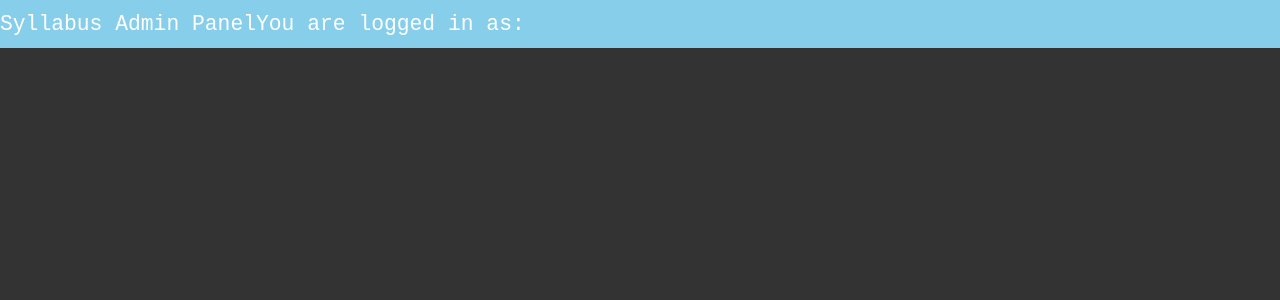
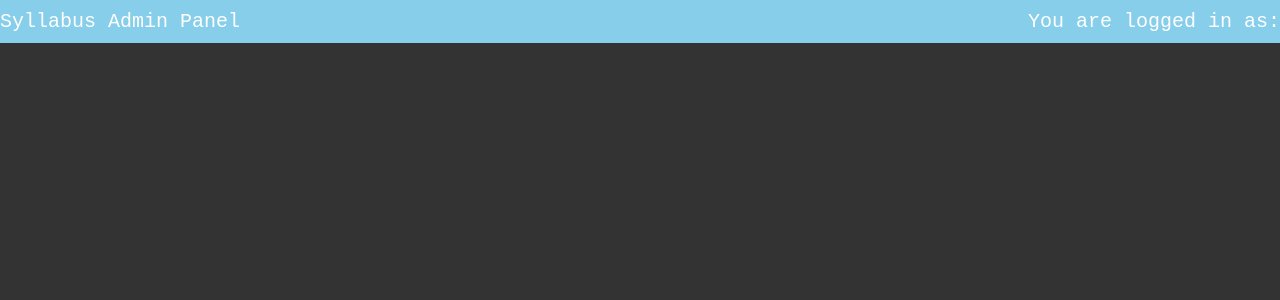
Before and after one commit to f0s3/syllabuspanel_react, a React (Create React App) app: page / in a window 1280 px wide. Shown: the top 300 px of the page. Built offline with nearby package versions, Linux system fonts and the light colour scheme.

Commit message:
#12 Done with css.

```diff
--- a/src/components/Header.js
+++ b/src/components/Header.js
@@ -5,8 +5,8 @@ export default class Header extends Component {
   render() {
     return (
       <div className="header">
-      <p>Syllabus Admin Panel</p>
-      <p>You are logged in as:</p>
+	      <div>Syllabus Admin Panel</div>
+	      <div id="account-label">You are logged in as:</div>
       </div>
 
   )}
--- a/src/styles/Header.css
+++ b/src/styles/Header.css
@@ -1,27 +1,18 @@
 .header {
 	background-color: skyblue;
+
 	display: flex;
 }
-.header > p {
-	font-size: 16pt;
+
+.header > div {
+	font-size: 15pt;
 	font-family: Monospace;
 	margin: 0;
-	padding: 12px 0 12px 0;
-	text-align: center;
+	padding: 10px 0 10px 0;
 	color: white;
 }
-.header > * {
-float: left;
 
-
-
+#account-label {
+	flex-direction:row;
+	margin-left: auto;
 }
-
-
-
-.header > div {
-	flex-direction:row;
-	align-items: flex-end;
-	margin-right: auto;
-	float: right;
-}
```
